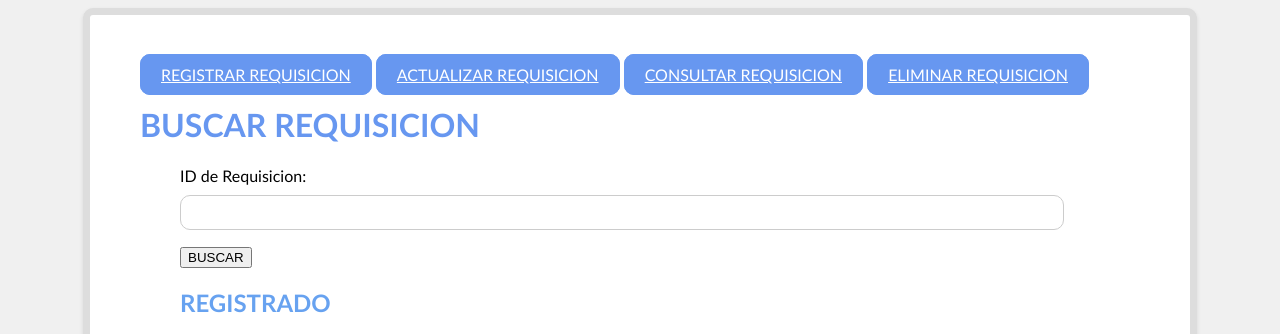
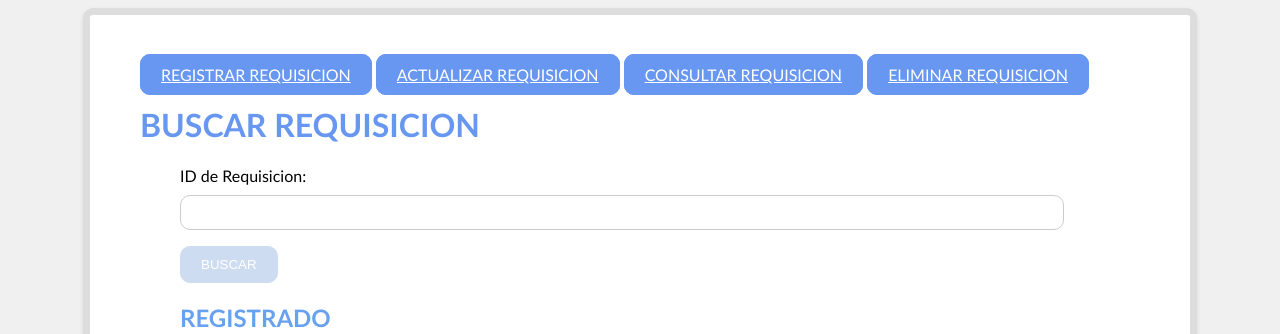
Before and after one commit to ARP2112/ProyectoIntegrador, a Flask app: page /buscarR in a window 1280 px wide. Shown: the top 334 px of the page. Run offline with Flask 3, Linux system fonts and the light colour scheme; some libraries are stand-ins or nearby versions.

Commit message:
Diseño de botones

```diff
--- a/PI Sexto Cuatrimestre/static/css/estilo.css
+++ b/PI Sexto Cuatrimestre/static/css/estilo.css
@@ -44,6 +44,15 @@ body {
     background-color: #6797f0;
     color: #ffffff;
     border: 1px solid #6797f0;
+    border-radius: 10px;
+    padding: 10px 20px;
+    cursor: pointer;
+  }
+
+  button[type="submit"] {
+    background-color: #cedcf2;
+    color: #ffffff;
+    border: 1px solid #cedcf2;
     border-radius: 10px;
     padding: 10px 20px;
     cursor: pointer;
```
